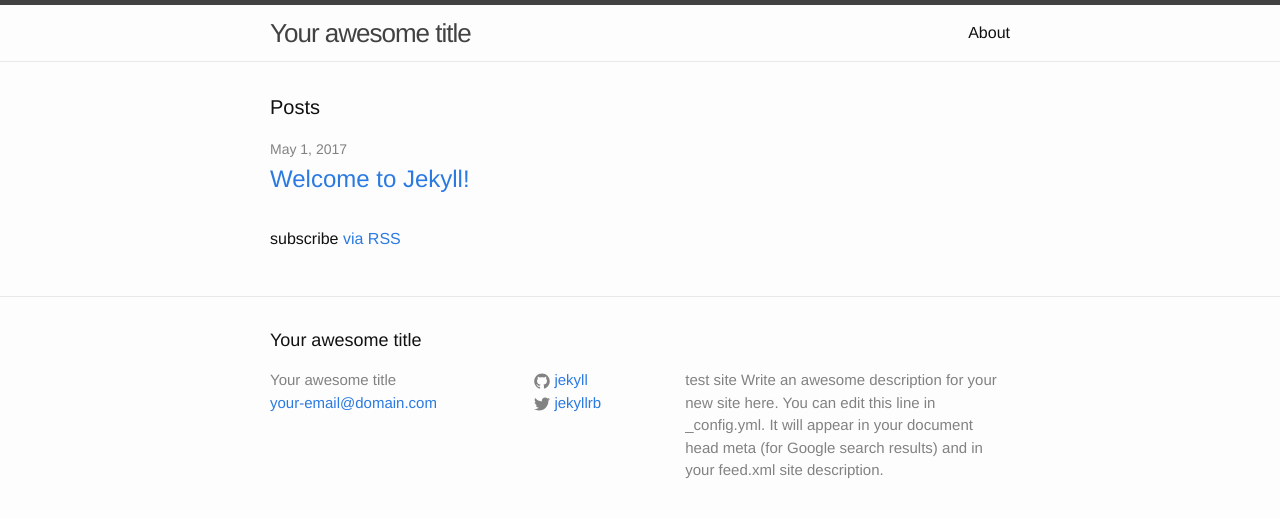
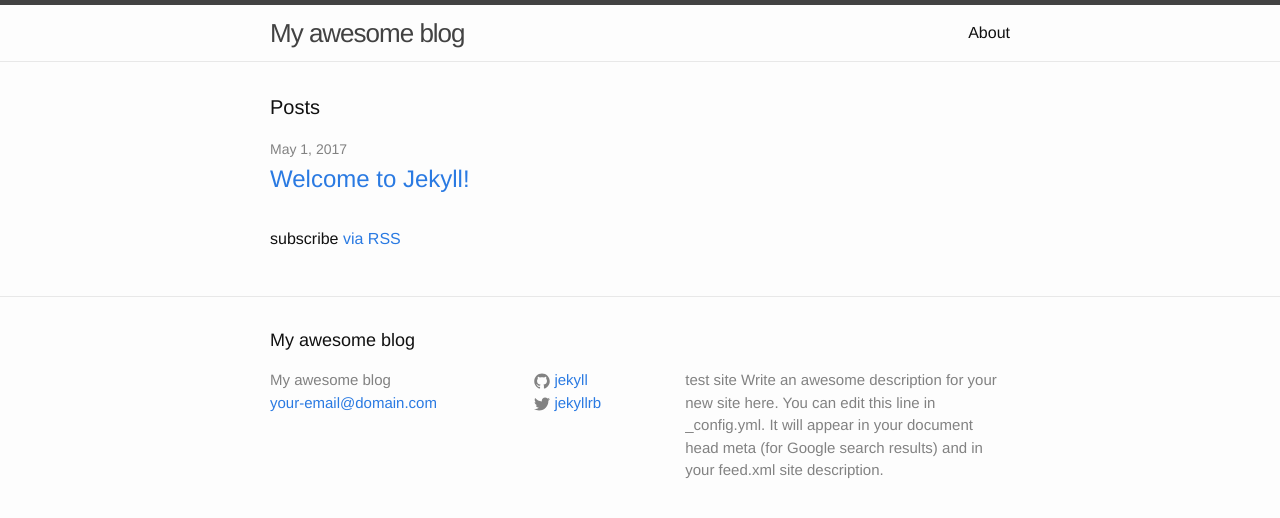
Before and after one commit to tt24855/tt24855.github.io, a Jekyll site: the page built from index.html, in a window 1280 px wide. Shown: the top 518 px of the page. Built offline with Jekyll 4.4.1, drawn with Linux system fonts in a browser that asks for light colours.

Commit message:
Update _config.yml

```diff
--- a/_config.yml
+++ b/_config.yml
@@ -6,7 +6,7 @@
 # 'jekyll serve'. If you change this file, please restart the server process.
 
 # Site settings
-title: Your awesome title
+title: My awesome blog
 email: your-email@domain.com
 description: > # this means to ignore newlines until "baseurl:"
  test site Write an awesome description for your new site here. You can edit this
```
